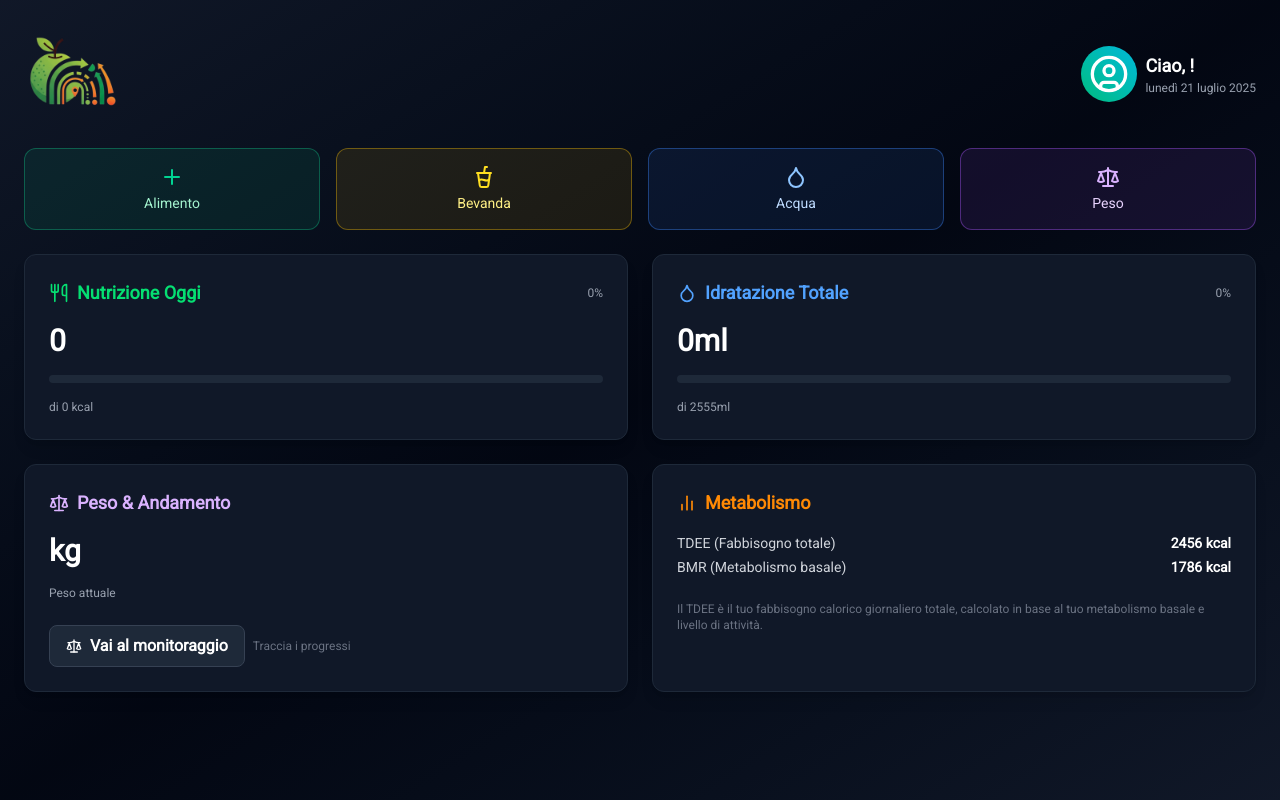
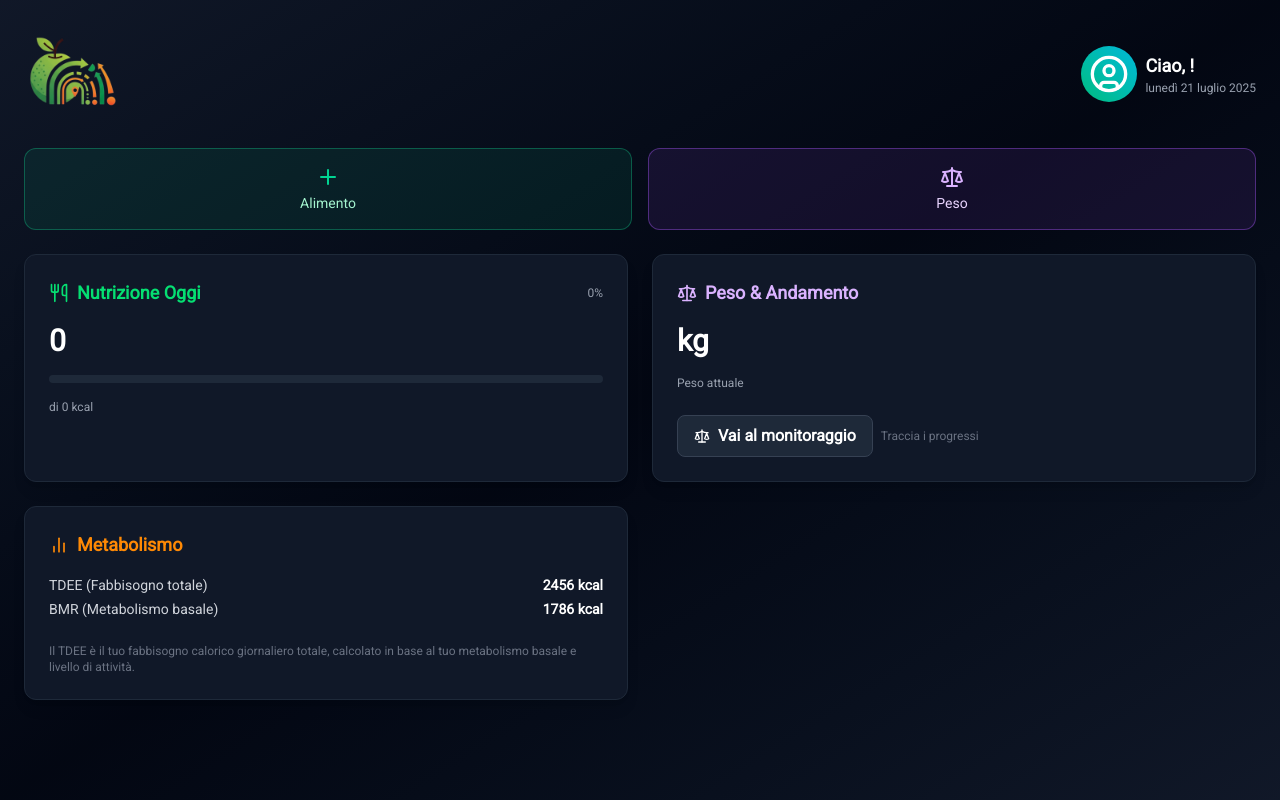
Before and after one commit to da4do0/traker-app, a React (Vite) app in the folder tracker_app/: page / in a window 1280 px wide. Built offline with nearby package versions, Linux system fonts and the light colour scheme; no server answers; sample sign-in values are in the browser's storage.

Commit message:
a little change

```diff
--- a/tracker_app/src/pages/Food.tsx
+++ b/tracker_app/src/pages/Food.tsx
@@ -5,7 +5,11 @@ import ButtonContainer from "../components/ButtonContainer";
 import { Search, Zap, Clock, ChefHat, Plus, Camera } from "lucide-react";
 import FoodCard from "../components/FoodCard";
 import { APIDbHandler } from "../api/APIHandler";
-import type { FoodDetailProps, FoodDetailHover, FoodDetailBarcode } from "../types/Food";
+import type {
+  FoodDetailProps,
+  FoodDetailHover,
+  FoodDetailBarcode,
+} from "../types/Food";
 import FoodDetail from "../components/FoodDetail";
 import FoodForm from "../components/FoodForm";
 import BarcodeFinder from "../components/BarcodeFinder";
@@ -53,8 +57,10 @@ const Food: React.FC = () => {
   const searchFoodBarcode = async (barcode: string) => {
     try {
       // Padding del barcode a 13 cifre se necessario
-      const paddedBarcode = barcode.padStart(13, '0');
-      const response: FoodDetailBarcode = await APIDbHandler.SearchFoodBarcode(paddedBarcode);
+      const paddedBarcode = barcode.padStart(13, "0");
+      const response: FoodDetailBarcode = await APIDbHandler.SearchFoodBarcode(
+        paddedBarcode
+      );
 
       if (response?.found && response?.product) {
         const p = response.product;
@@ -156,7 +162,7 @@ const Food: React.FC = () => {
           </Container>
 
           {/* recent food container */}
-          <Container>
+          {/* <Container>
             <div className="flex items-center justify-between gap-2 ">
               <div className="flex items-center gap-2">
                 <div className="bg-blue-900/50 rounded-lg w-fit p-2">
@@ -172,7 +178,7 @@ const Food: React.FC = () => {
             <div className="grid grid-cols-1 md:grid-cols-2 gap-4">
               <span className=" text-white">In arrivo</span>
 
-              {/* <FoodCard
+               <FoodCard
                 name="Petto di Pollo"
                 type="Proteine"
                 typeColor="red"
@@ -225,9 +231,9 @@ const Food: React.FC = () => {
                 protein={10}
                 carbs={3.6}
                 fat={0.4}
-              /> */}
+              />
             </div>
-          </Container>
+          </Container> */}
         </div>
 
         {/* create food container */}
--- a/tracker_app/src/pages/Home.tsx
+++ b/tracker_app/src/pages/Home.tsx
@@ -49,7 +49,6 @@ const Home: React.FC = () => {
           setCalories(0);
           setMacros({ carbs: 0, proteins: 0, fats: 0 });
         }
-
       }
     } catch (error) {
       console.error(
@@ -74,7 +73,6 @@ const Home: React.FC = () => {
       (acc: any, item: any) => {
         const consumedQuantity = item.quantity;
         const multiplier = consumedQuantity / 100; // Converti da quantità a percentuale
-
 
         // Accumula macronutrienti basandosi sulla quantità consumata
         acc.carbs += item.food.carbohydrates * multiplier;
@@ -143,21 +141,21 @@ const Home: React.FC = () => {
       <Header />
 
       {/* Azioni rapide */}
-      <section className="grid grid-cols-2 md:grid-cols-4 gap-4 mb-6">
+      <section className="grid grid-cols-2 gap-4 mb-6">
         <ButtonContainer color="emerald" link="food">
           <Plus className="text-emerald-400 mb-1" />
           <span className="text-emerald-200 text-sm">Alimento</span>
         </ButtonContainer>
 
-        <ButtonContainer color="yellow" link="">
+        {/*<ButtonContainer color="yellow" link="">
           <CupSoda className="text-yellow-300 mb-1" />
           <span className="text-yellow-200 text-sm">Bevanda</span>
         </ButtonContainer>
 
-        <ButtonContainer color="blue" link="">
+         <ButtonContainer color="blue" link="">
           <Droplet className="text-blue-300 mb-1" />
           <span className="text-blue-200 text-sm">Acqua</span>
-        </ButtonContainer>
+        </ButtonContainer> */}
 
         <ButtonContainer color="purple" onClick={() => navigate("/weight")}>
           <Scale className="text-purple-300 mb-1" />
@@ -238,7 +236,7 @@ const Home: React.FC = () => {
         </Container>
 
         {/* Idratazione */}
-        <Container>
+        {/*  <Container>
           <div className="flex items-center gap-2 text-blue-400 font-semibold text-lg">
             <Droplet className="w-5 h-5" />
             Idratazione Totale
@@ -256,7 +254,7 @@ const Home: React.FC = () => {
           <div className="text-xs text-gray-400 flex justify-between">
             <span>di 2555ml</span>
           </div>
-        </Container>
+        </Container> */}
 
         {/* Peso */}
         <Container onClick={() => navigate("/weight")} css="cursor-pointer">
@@ -276,9 +274,7 @@ const Home: React.FC = () => {
             >
               <Scale className="w-4 h-4" /> Vai al monitoraggio
             </button>
-            <span className="text-xs text-gray-500">
-              Traccia i progressi
-            </span>
+            <span className="text-xs text-gray-500">Traccia i progressi</span>
           </div>
         </Container>
 
```
